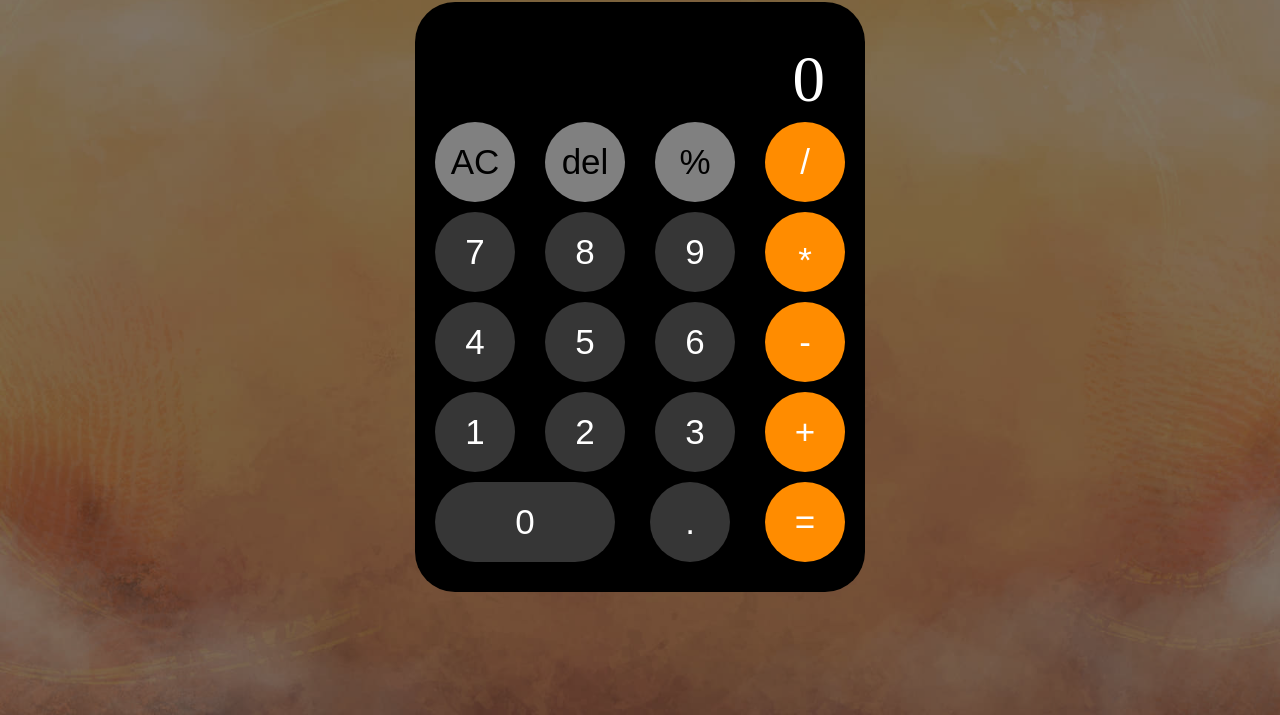
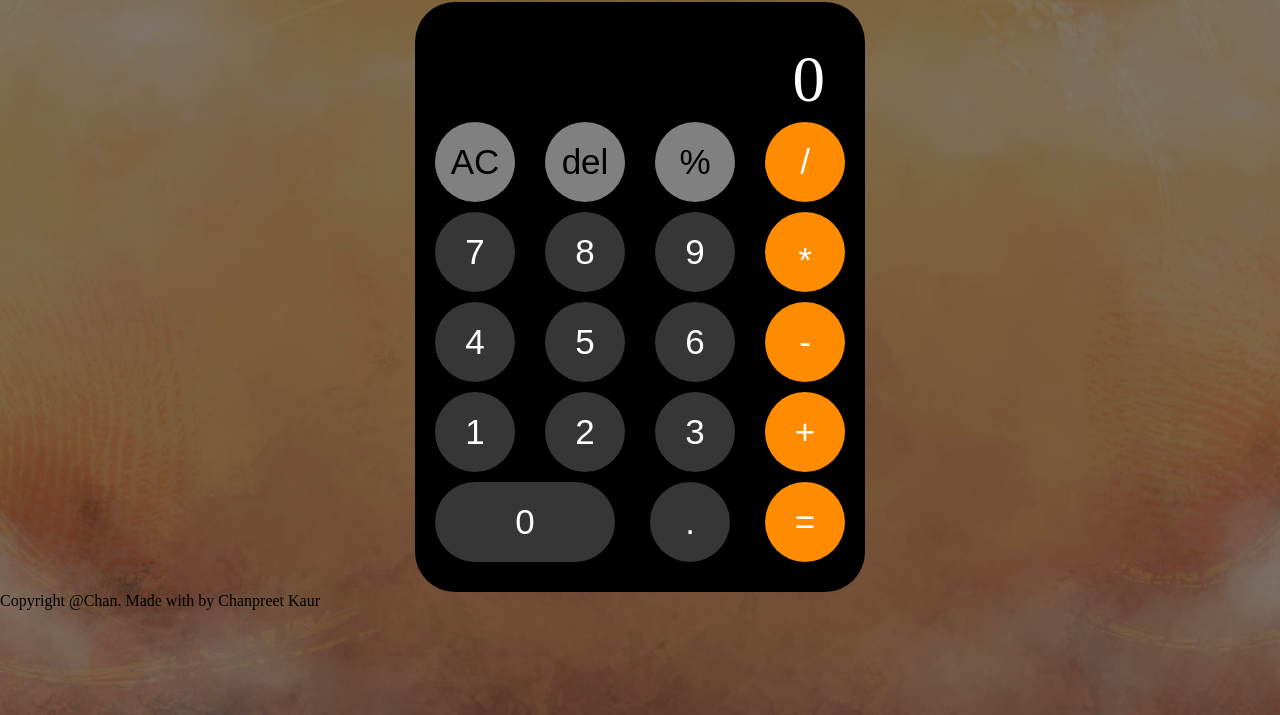
Before and after one commit to chan570/CodSoft-Calculator, a plain HTML site: page index.html in a window 1280 px wide. Shown: the part 85-800 px from the top of the page. Drawn offline with Linux system fonts and the light colour scheme.

Commit message:
Update index.html

```diff
--- a/index.html
+++ b/index.html
@@ -46,5 +46,9 @@
           </div>
     </div>
 
+    <div id="copyright">
+      <p> Copyright @Chan. Made with <i class="fas fa-heart"></i> by Chanpreet Kaur</p>
+    </div>
+
 </body>
 </html>
```
